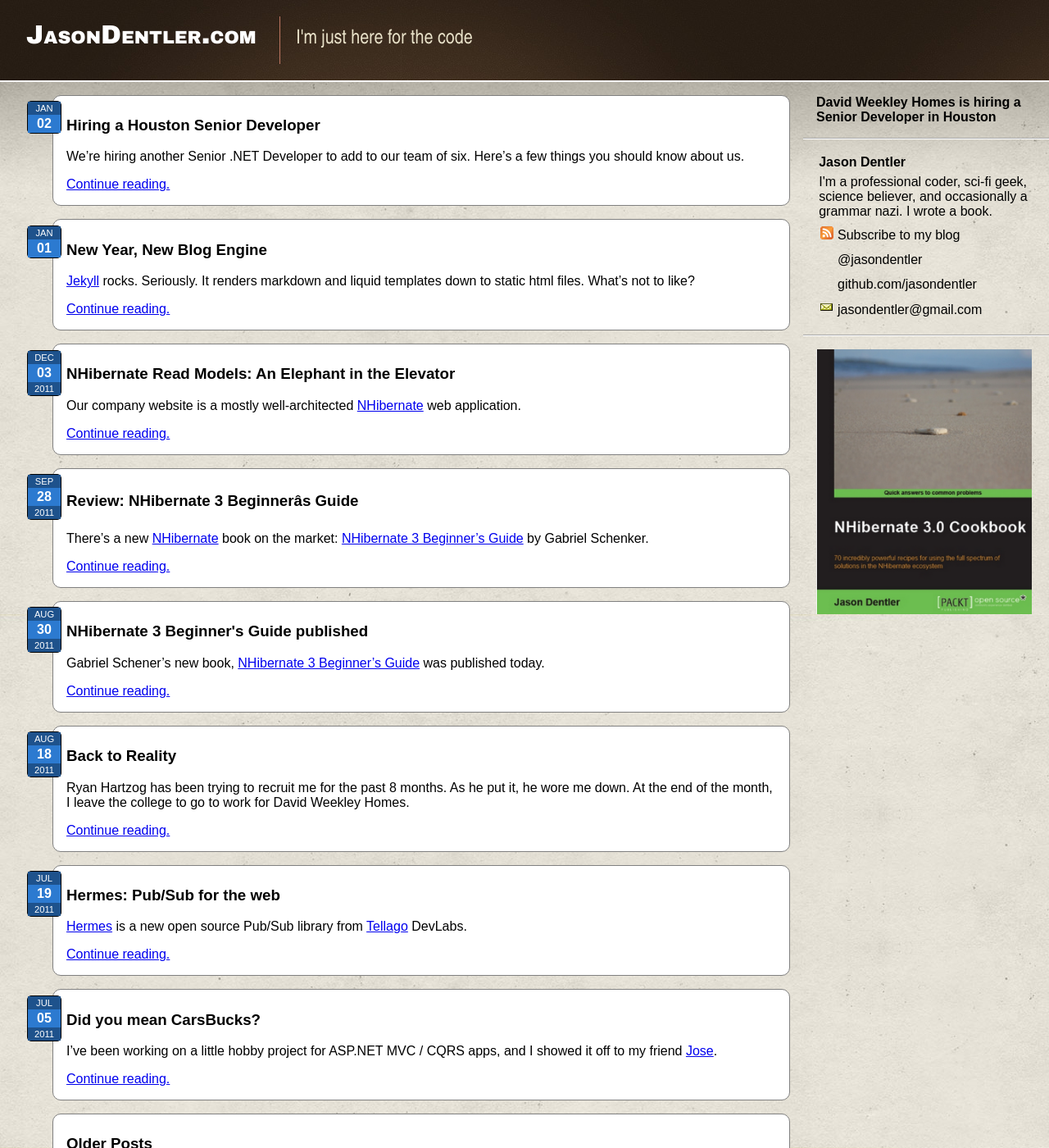
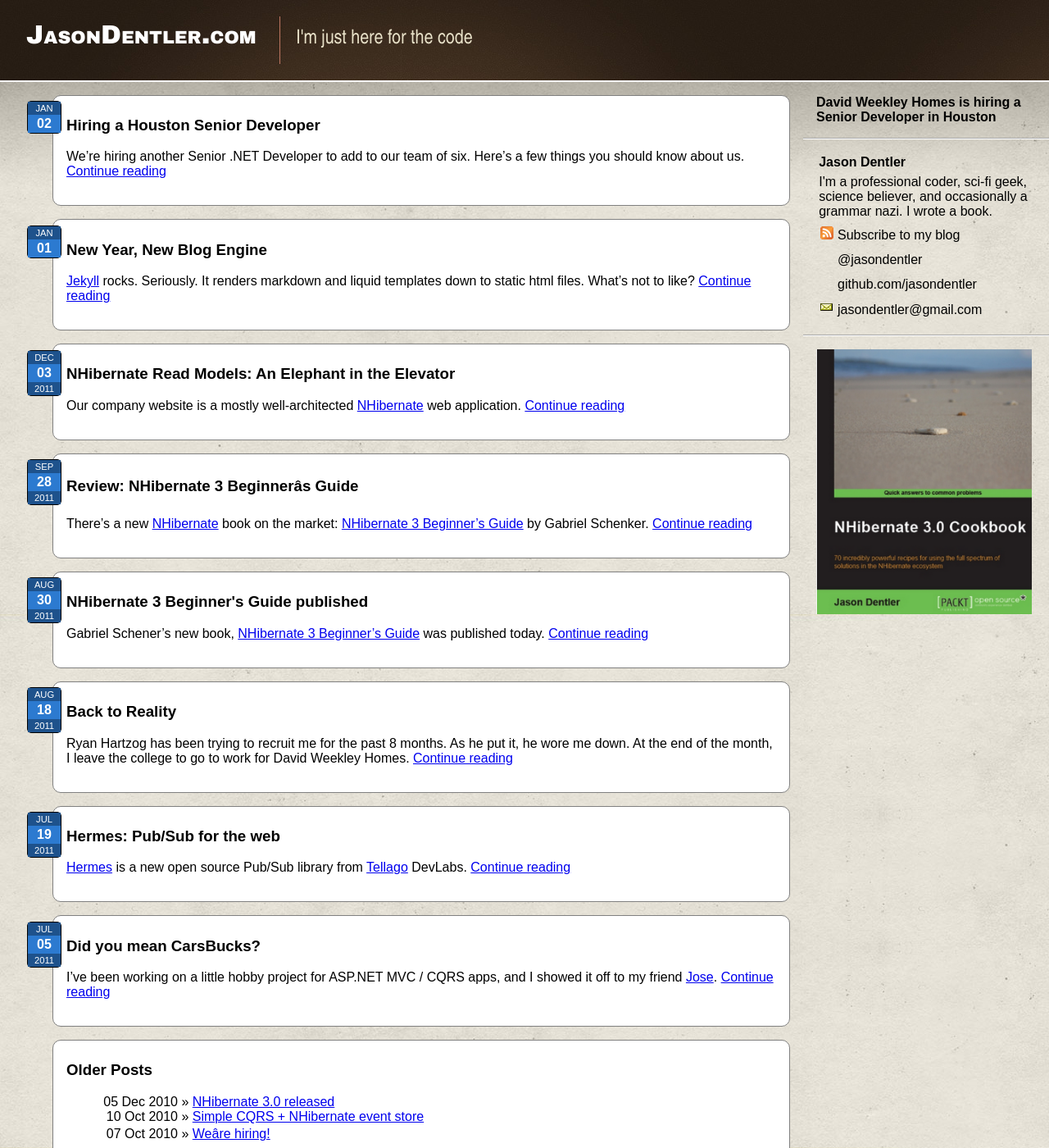
Before and after one commit to jasondentler/jasondentler.github.com, a Jekyll site: the page built from index.html, in a window 1280 px wide and 1400 px high. Shown: the whole window at 82% size. Built offline with Jekyll 4.4.1, drawn with Linux system fonts in a browser that asks for light colours.

Commit message:
Publish with rake at 2012-01-02 11:27:08 -0600

```diff
--- a/index.html
+++ b/index.html
@@ -19,8 +19,9 @@
 	</div>
 	<h3><a href="{{ post.url }}">{{ post.title }}</a></h3>
 	{% if post.excerpt.size %}
-		{{ post.excerpt | markdownify }}
-		<a href="{{ post.url }}">Continue reading.</a>
+		{% capture excerpt %}{{ post.excerpt }} [Continue reading]({{ post.url }}){% endcapture %}
+		{{ excerpt | markdownify }}
+		<!--<a href="{{ post.url }}">Continue reading.</a>-->
 	{% else %}
 	<i>Sorry. No excerpt is available for this post. <a href="{{ post.url }}">Read the whole post.</a></i>
 	{% endif %}
```
